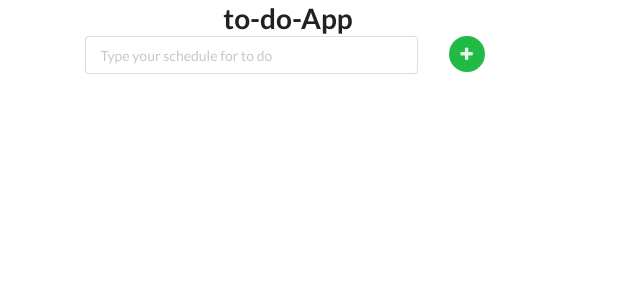
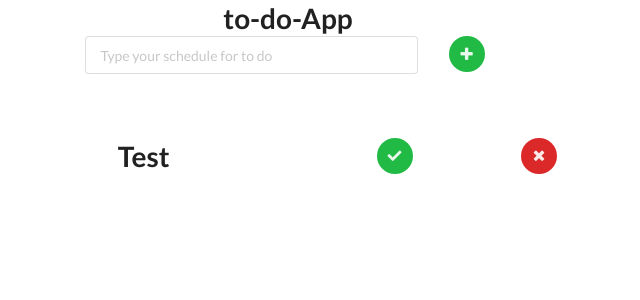
Before and after one commit to tatacastro12/todolist, a React (Vite) app: page / in a window 1280 px wide. Shown: the top 300 px of the page, without its empty margins (352-992 px from the left). Built offline with nearby package versions, Linux system fonts and the light colour scheme.

Commit message:
Create List and Todo

```diff
--- a/src/App.jsx
+++ b/src/App.jsx
@@ -1,6 +1,7 @@
 import React from 'react'
 import Form  from "./components/Form";
  import Section from "./components/Section";
+ import List from './components/List';
 
 
 const Apptitle = "to-do-App";
@@ -17,6 +18,7 @@ const App = () => {
       <section>
          <Form  />
         <Section />
+        <List />
       </section>
     </div>
   )
--- /dev/null
+++ b/src/components/List.jsx
@@ -0,0 +1,10 @@
+import React from "react";
+import Todo from "./Todo"
+const List = () => {
+    return(
+        <div className="ui grid center aligned">
+            <Todo/>
+        </div>
+        );
+    };
+export default List;
--- a/src/components/Todo.jsx
+++ b/src/components/Todo.jsx
@@ -0,0 +1,26 @@
+import React from "react";
+import  react , { useState }  from "react" ;
+
+const Todo = () => {
+    const [ isEditing , setIsEditing ] = useState ( false ) ;
+    const handledivdubleclick = ( ) => {setIsEditing ( true ) ;
+} ;
+
+    return (
+        isEditing?
+        <input/> :
+            <div className="row" ondoubleclick = { handledivdubleclick }>
+                <div className="column five wide">
+                    <h1>Test</h1>
+                </div>
+            <div className="column two wide">
+                <button className= "ui button circular icon green"><i className="white check icon"></i></button>
+            </div>
+            <div className="column two wide">
+                <button className= "ui button circular icon red"><i className= "white remove icon"></i></button>
+            </div>
+            </div>
+    );
+};
+
+export default Todo;
```
Also changed, not shown: src/components/Lists.jsx (deleted).
